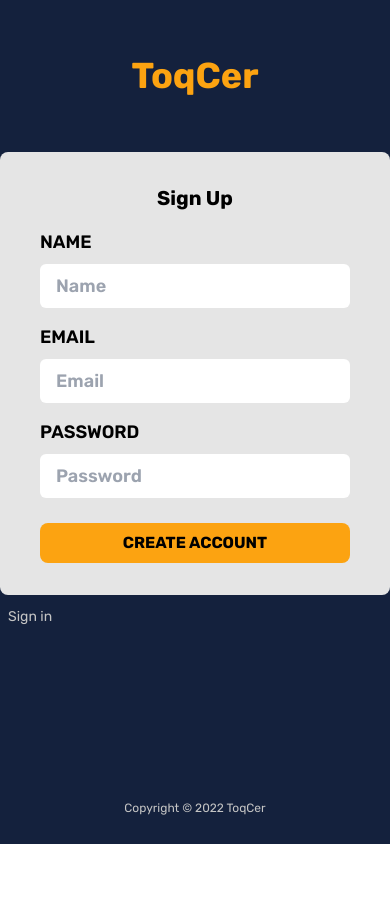
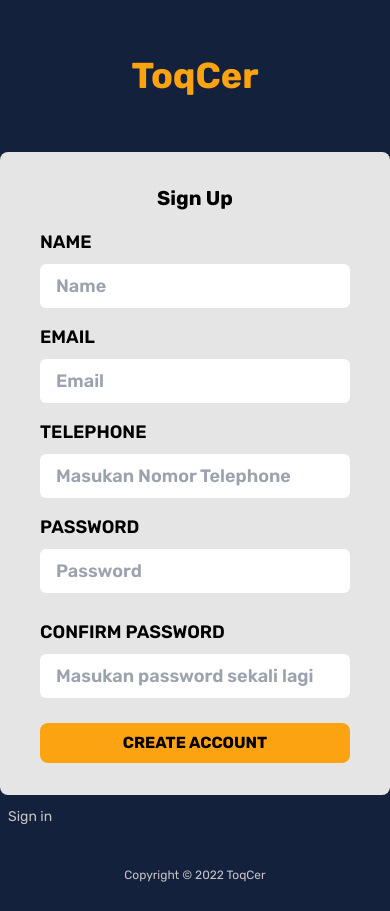
Before and after one commit to toqcer/next-fe, a Next.js app: page /register in a window 390 px wide. Before the commit the page ends 844 px from the top, so only its background shows below. Built offline with nearby package versions, Linux system fonts and the light colour scheme.

Commit message:
[ADD] telephone and confirm password

```diff
--- a/components/atoms/Input/Input.js
+++ b/components/atoms/Input/Input.js
@@ -1,4 +1,4 @@
-function Input({ label, className, labelColor, ...rest }) {
+function Input({ label, type, className, labelColor, ...rest }) {
     return (
         <div className="w-full">
             {label ? (
@@ -11,6 +11,7 @@ function Input({ label, className, labelColor, ...rest }) {
                         {label}
                     </span>
                     <input
+                        type={type}
                         className="outline-muted w-full py-2 px-4 rounded-md"
                         {...rest}
                     />
--- a/pages/register.js
+++ b/pages/register.js
@@ -1,13 +1,44 @@
 import { AuthLink, Input, Button, Gap } from "@components/atoms";
 import { Form, Footer } from "@components/molecules";
+import React, { useState, useEffect } from "react";
+
 import Head from "next/head";
+
+function checkConfirmPassword(thisConfirmPassword, passwordRelated) {
+    console.log(thisConfirmPassword.value, passwordRelated.value);
+    if (thisConfirmPassword.value || passwordRelated.value) {
+        const errorTag = document.querySelector(
+            `.input-error-message[data-input-id="#${thisConfirmPassword.id}"]`
+        );
+        const isPasswordNotSame =
+            thisConfirmPassword.value !==
+            document.querySelector(passwordRelated).value;
+        console.log(errorTag);
+
+        if (errorTag) {
+            if (isPasswordNotSame) {
+                errorTag.classList.remove("d-none");
+                errorTag.textContent = "Password tidak sama";
+            } else {
+                errorTag.classList.add("d-none");
+                errorTag.textContent = null;
+                errorTag.textContent = null;
+            }
+        }
+    }
+
+    // console.log(thisConfirmPassword.value, passwordRelated.value);
+}
 
 function Register() {
     return (
         <div className="h-full min-h-screen bg-primary text-white flex flex-col">
             <Head>
                 <title>Toqcer | Register</title>
-        <meta name="description" content="Generated by create next app" />
+                <meta
+                    name="description"
+                    content="Generated by create next app"
+                />
                 <link rel="icon" href="/favicon.ico" />
             </Head>
             <div className="flex-1 flex flex-col items-center">
@@ -16,18 +47,67 @@ function Register() {
                 <div className="max-w-2xl w-full">
                     <Form title="Sign Up" autoComplete="off">
                         <div className="px-2">
-              <Input label="name" placeholder="Name" type="text" required />
+                            <Input
+                                label="name"
+                                placeholder="Name"
+                                type="text"
+                                required
+                            />
                             <Gap height={15} />
-              <Input label="email" placeholder="Email" type="email" required />
+                            <Input
+                                label="email"
+                                placeholder="Email"
+                                type="email"
+                                required
+                            />
+                            <Gap height={15} />
+                            <Input
+                                label="Telephone"
+                                placeholder="Masukan Nomor Telephone"
+                                type="tel"
+                                onInput={(e) => {
+                                    e.target.value = e.target.value
+                                        .replace(/[^0-9.]/g, "")
+                                        .replace(/(\..*?)\..*/g, "$1");
+                                }}
+                                required
+                            />
                             <Gap height={15} />
                             <Input
                                 label="password"
                                 placeholder="Password"
                                 type="password"
                                 autoComplete="new-password"
+                                id="new-password"
+                                onBlur={(e) =>
+                                    checkConfirmPassword(
+                                        e.target,
+                                        "#new-password"
+                                    )
+                                }
                                 required
                             />
                             <Gap height={25} />
+                            <Input
+                                label="Confirm Password"
+                                placeholder="Masukan password sekali lagi"
+                                type="password"
+                                id="confirm-password"
+                                autoComplete="new-password"
+                                onBlur={(e) =>
+                                    checkConfirmPassword(
+                                        e.target,
+                                        "#new-password"
+                                    )
+                                }
+                                required
+                            />
+                            <small
+                                className="input-error-message text-red-500 hidden"
+                                data-input-id="#confirm-password"
+                            ></small>
+                            <Gap height={25} />
+
                             <Button className="rounded-lg">
                                 Create account
                             </Button>
```
Lines whose indentation alone changed are shown as unchanged.
